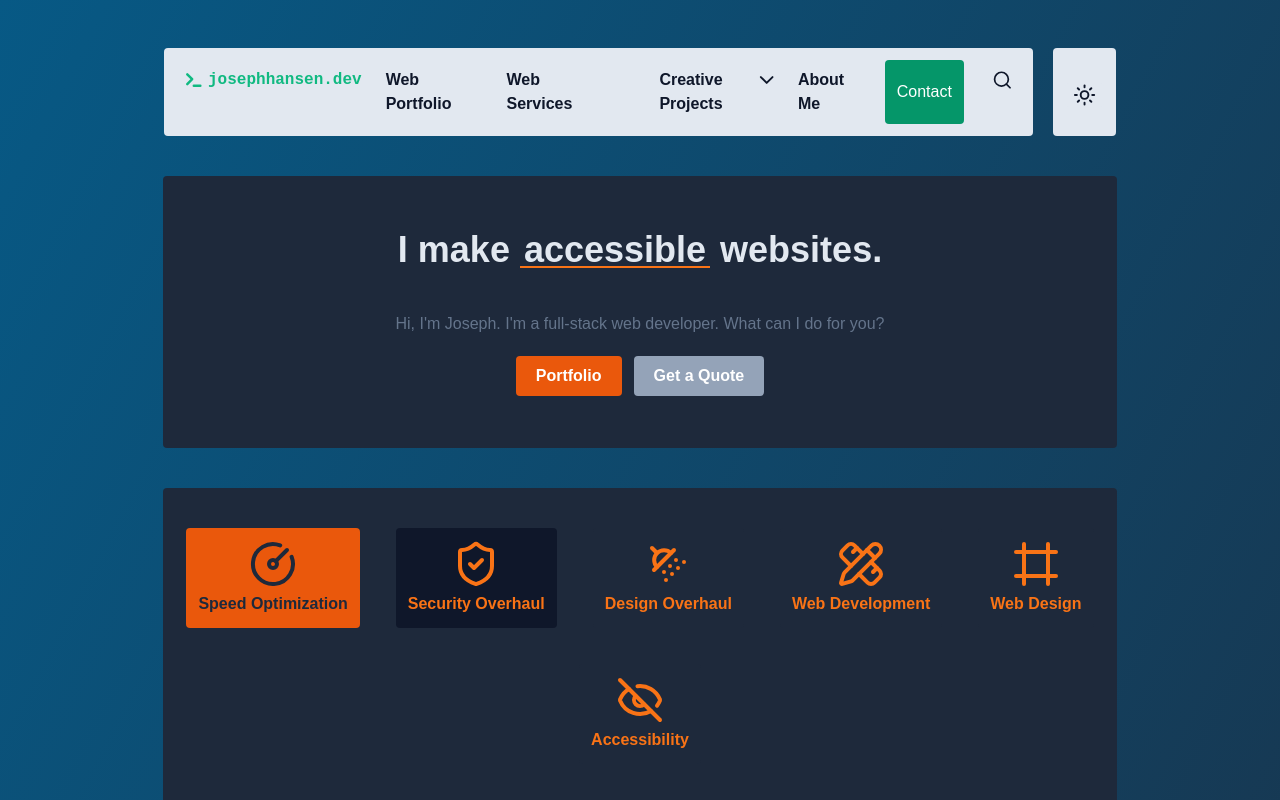
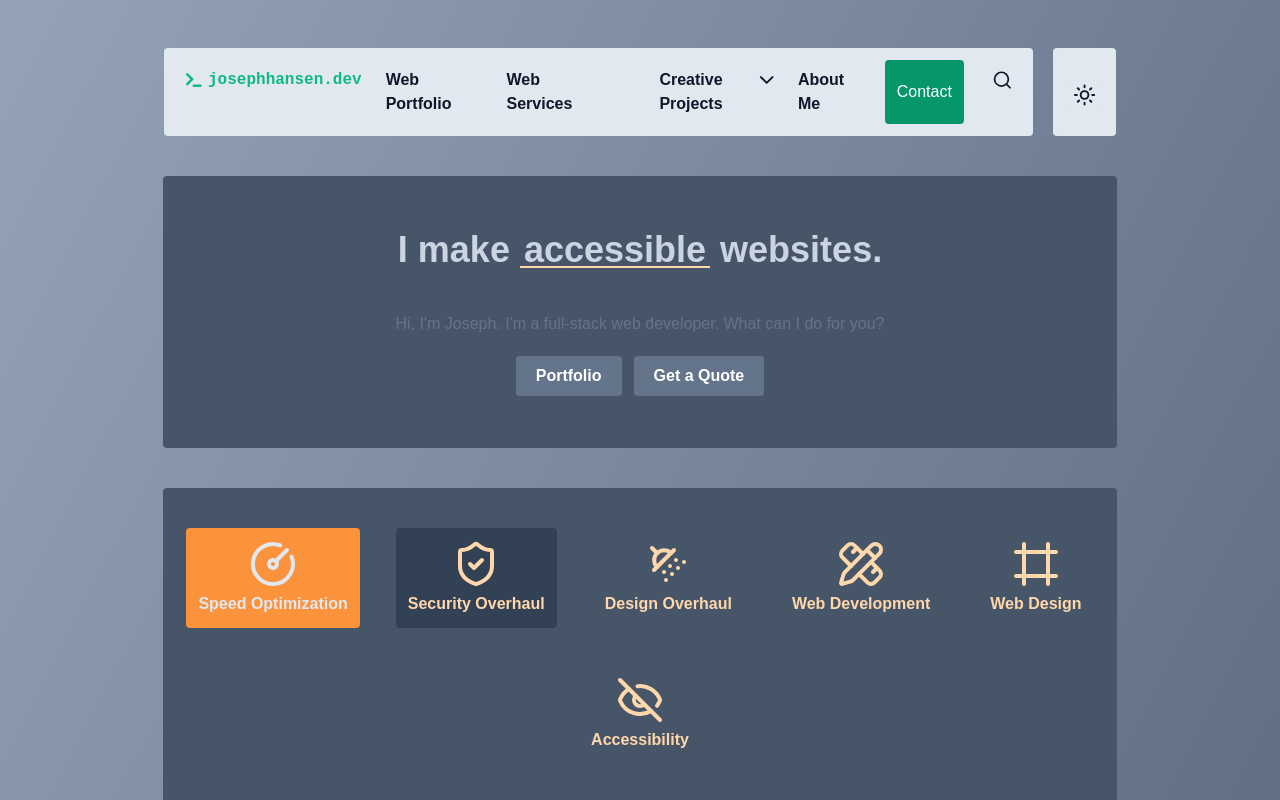
Before and after one commit to josephclaytonhansen/josephhansen.dev, a Vue app: page / in a window 1280 px wide. Shown: the top 800 px of the page. Built offline with nearby package versions, Linux system fonts and the light colour scheme.

Commit message:
contact form submit

```diff
--- a/src/components/main/Main.vue
+++ b/src/components/main/Main.vue
@@ -7,7 +7,7 @@
 
   import { ref, computed, onMounted, watchEffect, reactive } from "vue"
 
-  const brightness = ref(2)
+  const brightness = ref(3)
 
   const props = defineProps({
     component: String,
```
